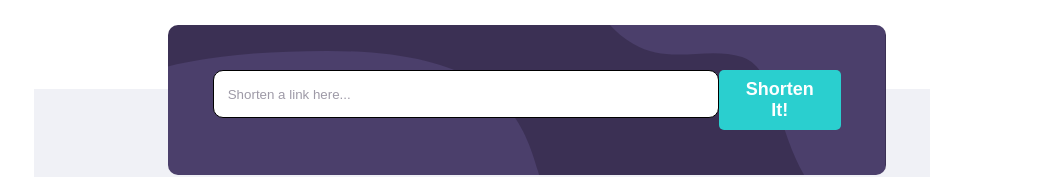
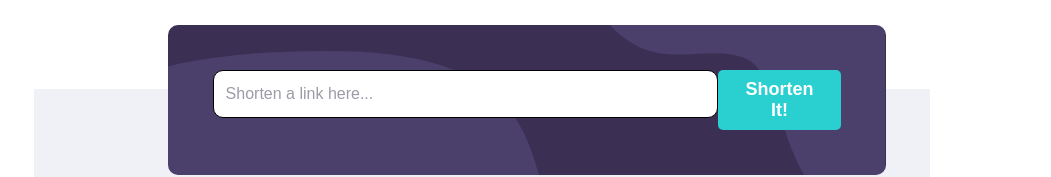
Before and after one commit to kirontoo/url-shortly, a React (Create React App) app: page / in a window 1280 px wide. Shown: the part 703-880 px from the top of the page, without its empty margins (158-1209 px from the left). Built offline with nearby package versions, Linux system fonts and the light colour scheme.

Commit message:
Change font size and padding

```diff
--- a/src/components/UrlShortener/UrlShortener.scss
+++ b/src/components/UrlShortener/UrlShortener.scss
@@ -24,10 +24,11 @@
 
   #url-link {
     height: 1.5em;
-    padding: 1em;
+    padding: 0.7em;
     border-radius: 10px;
     border: 1px solid #000;
     width: 80%;
+    font-size: 1rem;
 
     @include placeholder {
       color: $grayish-violet;
```
